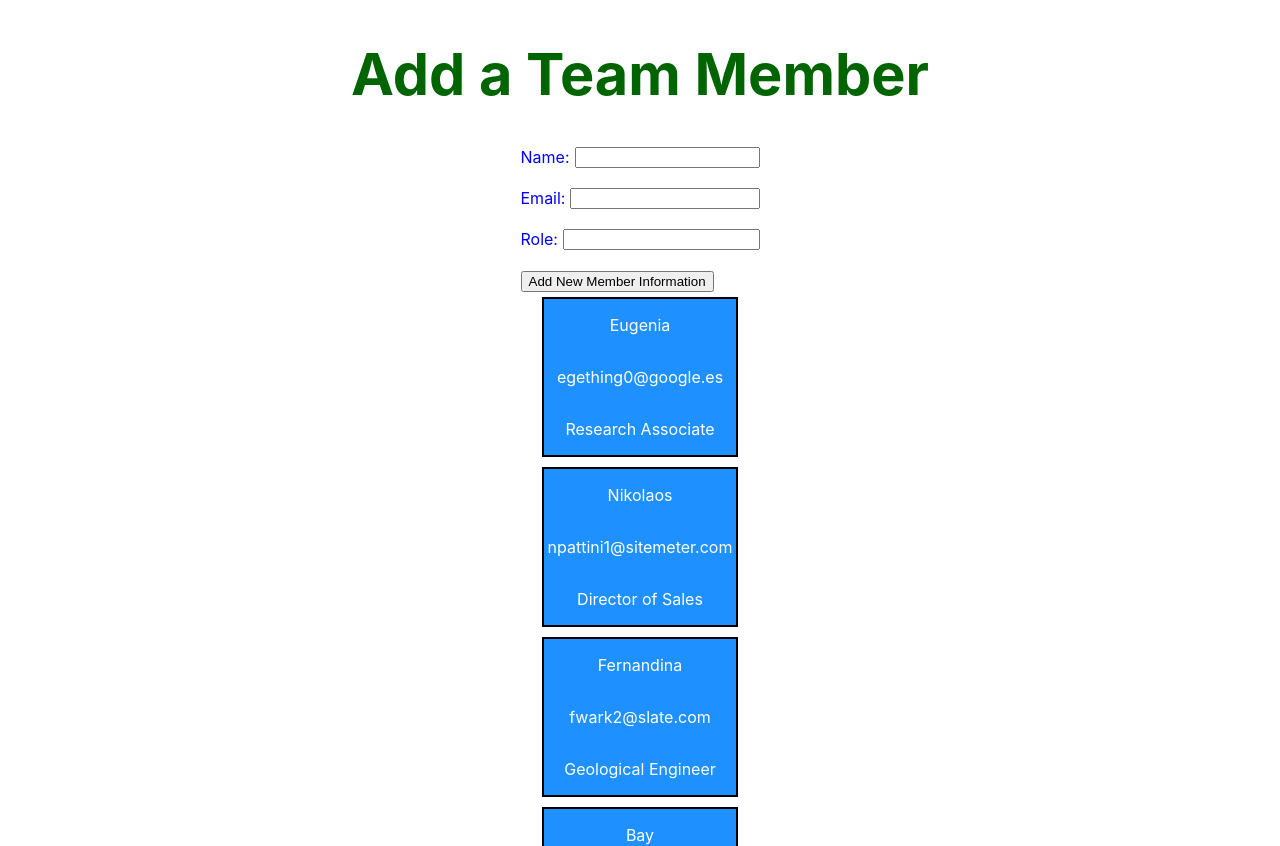
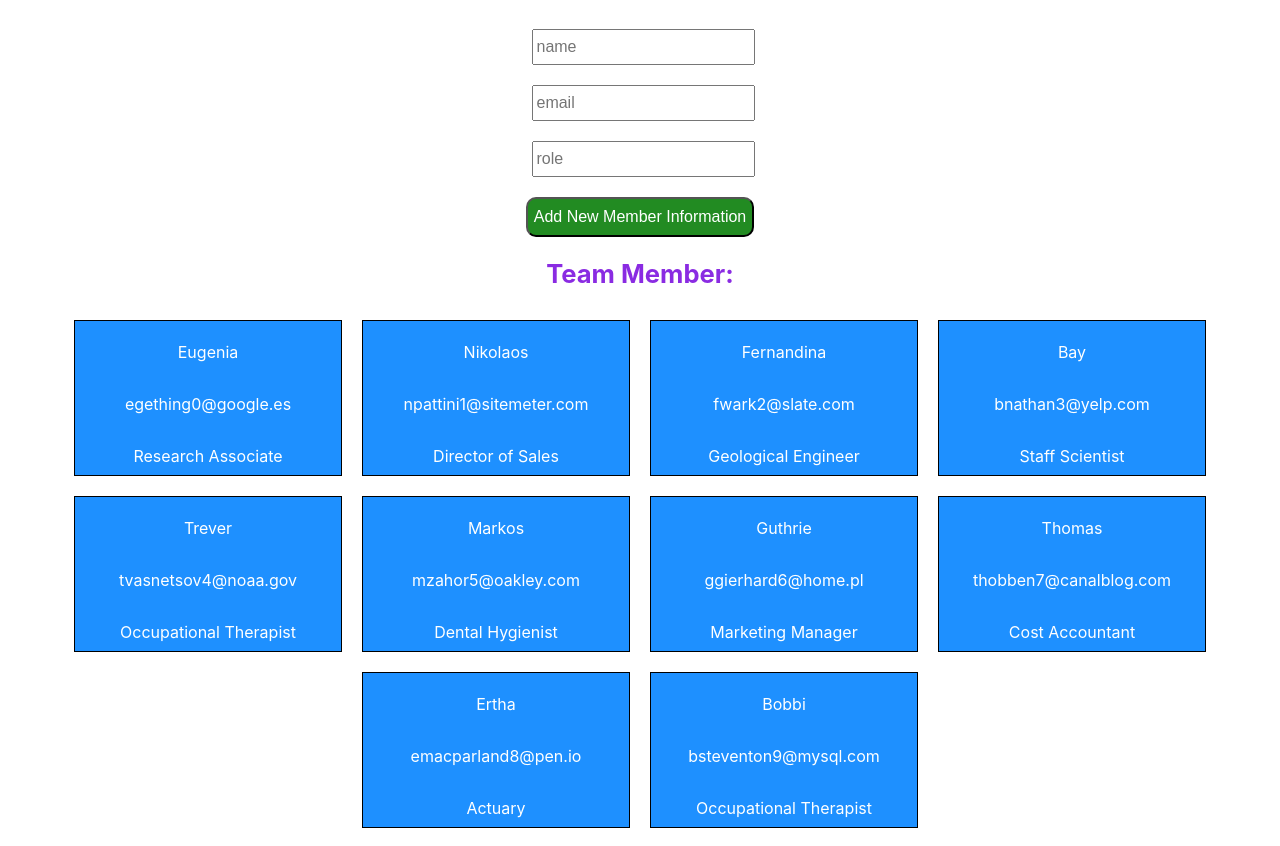
Before and after one commit to jeffglanville/team-builder, a React (Create React App) app: page / in a window 1280 px wide. Shown: the top 846 px of the page. Built offline with nearby package versions, Linux system fonts and the light colour scheme.

Commit message:
update to add new team member to array

```diff
--- a/src/App.js
+++ b/src/App.js
@@ -9,7 +9,6 @@ function App() {
 
   return (
     <div className="App">
-      <h1>Add a Team Member</h1>
       <Form />
       <Card />
     </div>
--- a/src/App.scss
+++ b/src/App.scss
@@ -1,11 +1,12 @@
 .App {
 width: 100%;
-height: 35vh;
+height: 10vh;
 display: flex;
 flex-direction: column;
 align-items: center;
-justify-content: space-around;
+justify-content: center;
 font-size: 1rem;
+margin-top: 25%;
 }
 
 h1 {
--- a/src/Components/Card/Card.scss
+++ b/src/Components/Card/Card.scss
@@ -1,19 +1,21 @@
 .team-wrapper {
     display: flex;
-    flex-direction: column;
+    flex-wrap: wrap;
     align-items: center;
-    width: 75%;
-    height: 10vh;
+    justify-content: center;
+    width: 100%;
 }
 
 .team-content{
-    border: 2px solid black;
+    height: 18vh;
+    width: 20%;
+    margin: 10px;
+    padding: 5px;
     display: flex;
+    flex-direction: column;
     flex-wrap: nowrap;
-    flex-direction: column;
     align-items: center;
-    width: 20%;
     background-color: dodgerblue;
     color: white;
-    margin: 5px;
+    border: 1px solid black;
 }
--- a/src/Components/Form/Form.js
+++ b/src/Components/Form/Form.js
@@ -11,27 +11,28 @@ function Form() {
 
     const handleSubmit = e => {
         e.preventDefault();
-        setTeamMember({name: '', email: '', role: '', });
+        // setTeamMember({name: '', email: '', role: '', });
+        const newTeamMember = {...teamMember, };
+        console.log(teamMember);
     };
 
 
     return (
         <div className = 'container'>
+            <h1>Add a Team Member</h1>
             <form onSubmit = {e => handleSubmit(e)}>
                 <label className = 'name' >
-                    Name:
-                    <input type = 'text' name = 'name' value = {teamMember.name} onChange = {e => handleChange(e)} />
+                    <input type = 'text' name = 'name' value = {teamMember.name} placeholder = 'name' onChange = {e => handleChange(e)} />
                 </label><br />
                 <label className = 'email' >
-                    Email:
-                    <input type = 'text' name = 'email' value = {teamMember.email} onChange = {e => handleChange(e)} />
+                    <input type = 'text' name = 'email' value = {teamMember.email} placeholder = 'email' onChange = {e => handleChange(e)} />
                 </label><br />
                 <label className = 'role' >
-                    Role:
-                    <input type = 'text' name = 'role' value = {teamMember.role} onChange = {e => handleChange(e)} />
+                    <input type = 'text' name = 'role' value = {teamMember.role} placeholder = 'role' onChange = {e => handleChange(e)} />
                 </label><br />
-                <button type = 'submit'>Add New Member Information</button>
+                <button type = 'submit' onSubmit = {e => handleSubmit(e)}>Add New Member Information</button>
             </form>
+            <h2>Team Member:</h2>
         </div>
     )
 }
--- a/src/Components/Form/Form.scss
+++ b/src/Components/Form/Form.scss
@@ -1,17 +1,31 @@
-label {
+form {
+    display: flex;
+    flex-direction: column;
+    align-items: center;
+    width: 100%;
+
+    input {
+        font-size: 1rem;
+        height: 30px;
+        width: 100%;
+    }
+}
+button {
+    height: 5vh;
+    font-size: 1rem;
+    border-radius: 10px;
+    background-color: forestgreen;
+    color: white;
+    &:hover {
+        font-size: 1.2rem;
+        background-color: crimson;
+        color: yellow;
+    }
+}
+
+h2{
     display: flex;
     justify-content: center;
-    color: blue;
-
-    input {
-        margin-left: 5px;
-        display: flex;
-        justify-content: center;
-        height: 15px;
-        width: 100%;
-    }
-
-    text{
-        font-size: 1rem;
-    }
+    font-size: 1.6rem;
+    color: blueviolet;
 }
```
Also changed, not shown: public/logo192.png (deleted), public/logo512.png (deleted).
